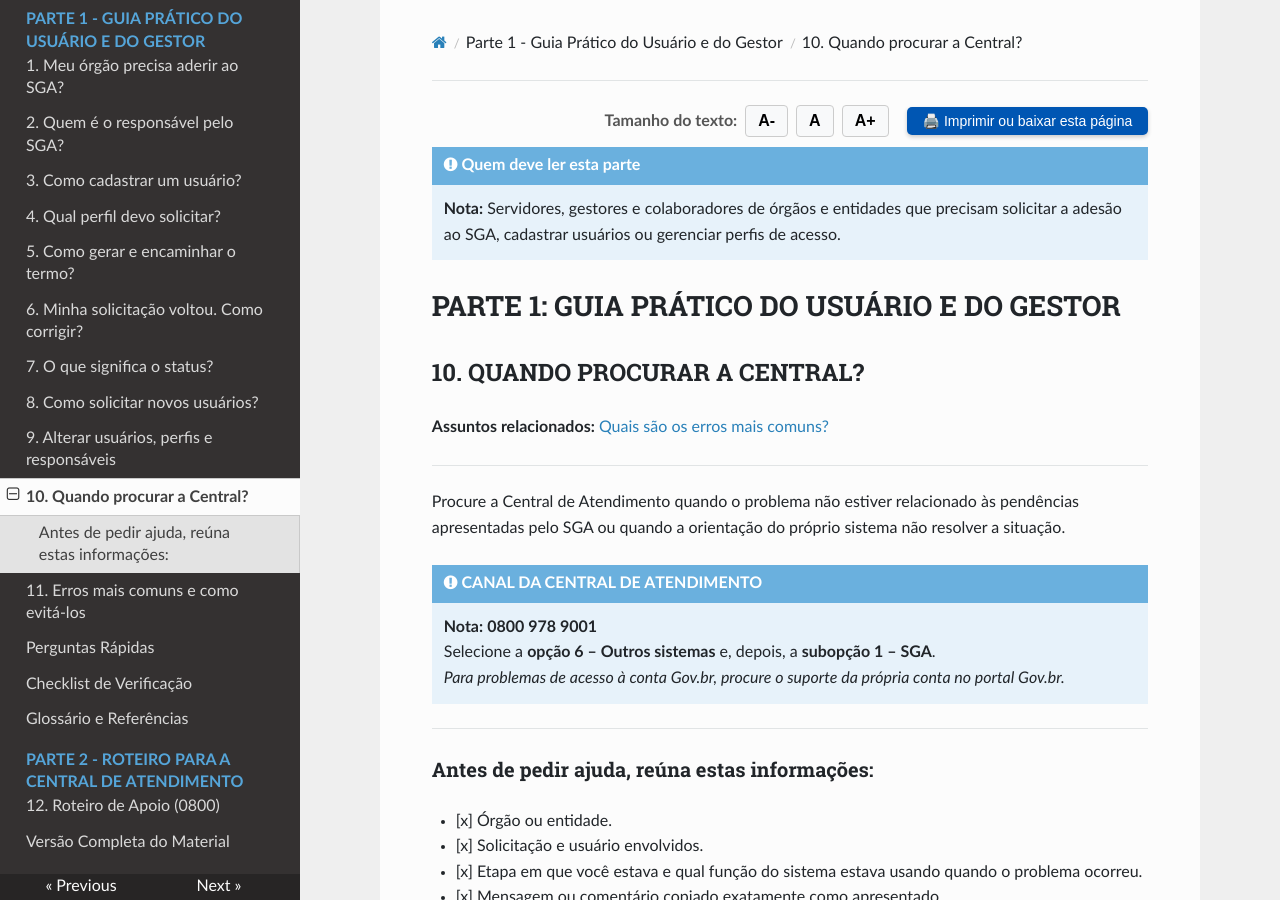
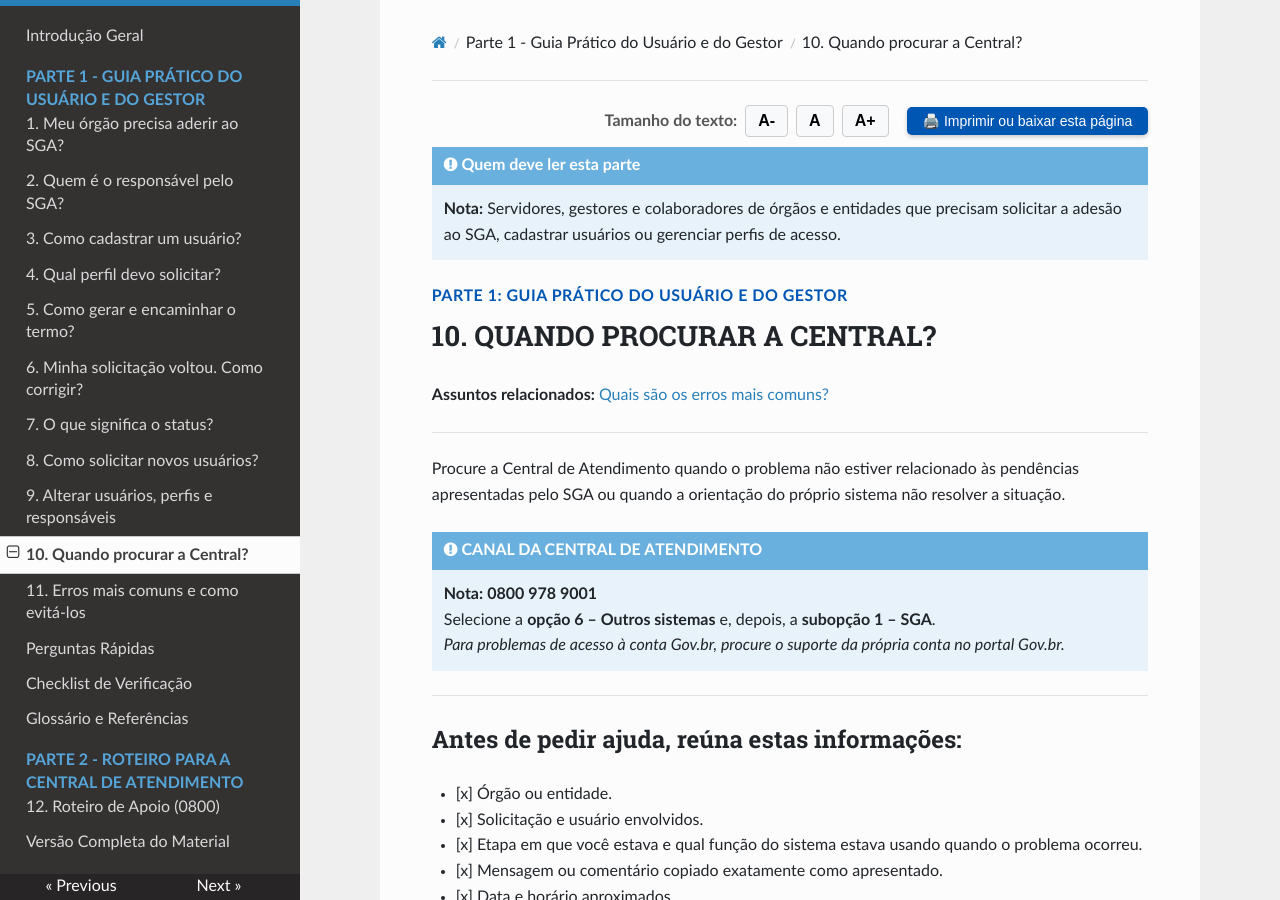
Before and after one commit to emilix10-bit/cartilha-boas-praticas-01-SGA, an MkDocs documentation site: the page built from docs/10-quando-procurar-a-central.md, in a window 1280 px wide and 900 px high. Built offline with MkDocs 1.6.1, drawn with Linux system fonts in a browser that asks for light colours; nearby versions of some CDN libraries.

Commit message:
Update formatting and headings in documentation

```diff
--- a/docs/10-quando-procurar-a-central.md
+++ b/docs/10-quando-procurar-a-central.md
@@ -12,11 +12,11 @@
 !!! note "Quem deve ler esta parte"
     **Nota:** Servidores, gestores e colaboradores de órgãos e entidades que precisam solicitar a adesão ao SGA, cadastrar usuários ou gerenciar perfis de acesso.
 
-# PARTE 1: GUIA PRÁTICO DO USUÁRIO E DO GESTOR
+<p style="font-weight: bold; color: #0056b3; text-transform: uppercase; letter-spacing: 0.5px; margin-top: 15px; margin-bottom: 4px;">PARTE 1: GUIA PRÁTICO DO USUÁRIO E DO GESTOR</p>
 
-<h2 id="secao-10">10. QUANDO PROCURAR A CENTRAL?</h2>
+<h1 id="secao-10" style="margin-top: 0;">10. QUANDO PROCURAR A CENTRAL?</h1>
 
-**Assuntos relacionados:** [<a href="11-erros-mais-comuns.md#secao-11">Quais são os erros mais comuns?</a>](11-erros-mais-comuns.md)
+**Assuntos relacionados:** [Quais são os erros mais comuns?](11-erros-mais-comuns.md#secao-11)
 
 ---
 
@@ -29,15 +29,15 @@ Procure a Central de Atendimento quando o problema não estiver relacionado às
 
 ---
 
-### Antes de pedir ajuda, reúna estas informações:
+## Antes de pedir ajuda, reúna estas informações:
 
-* [x] Órgão ou entidade.
-* [x] Solicitação e usuário envolvidos.
-* [x] Etapa em que você estava e qual função do sistema estava usando quando o problema ocorreu.
-* [x] Mensagem ou comentário copiado exatamente como apresentado.
-* [x] Data e horário aproximados.
-* [x] O que você já tentou fazer.
-* [x] Qual atividade você não consegue realizar por causa do problema.
+- [x] Órgão ou entidade.
+- [x] Solicitação e usuário envolvidos.
+- [x] Etapa em que você estava e qual função do sistema estava usando quando o problema ocorreu.
+- [x] Mensagem ou comentário copiado exatamente como apresentado.
+- [x] Data e horário aproximados.
+- [x] O que você já tentou fazer.
+- [x] Qual atividade você não consegue realizar por causa do problema.
 
 ---
 
```
